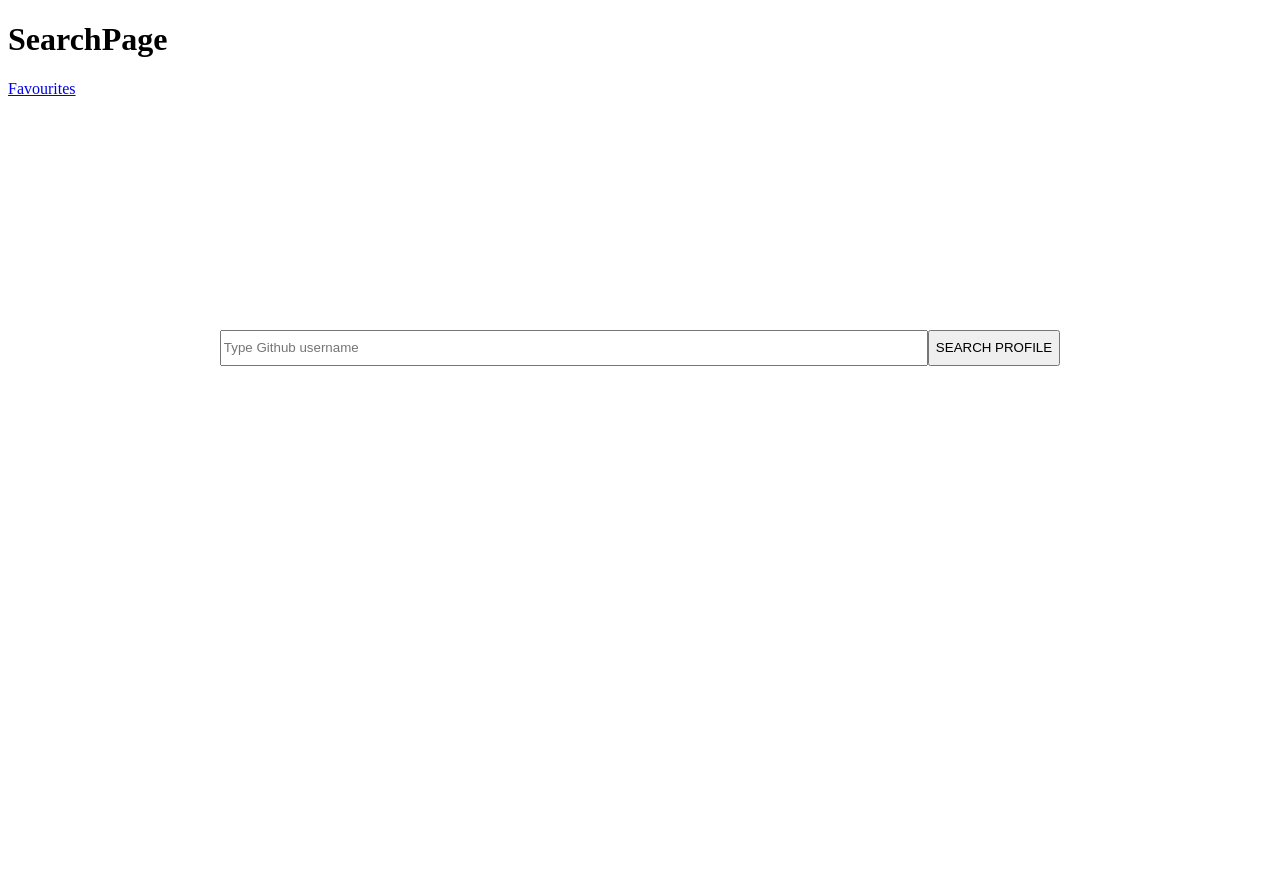
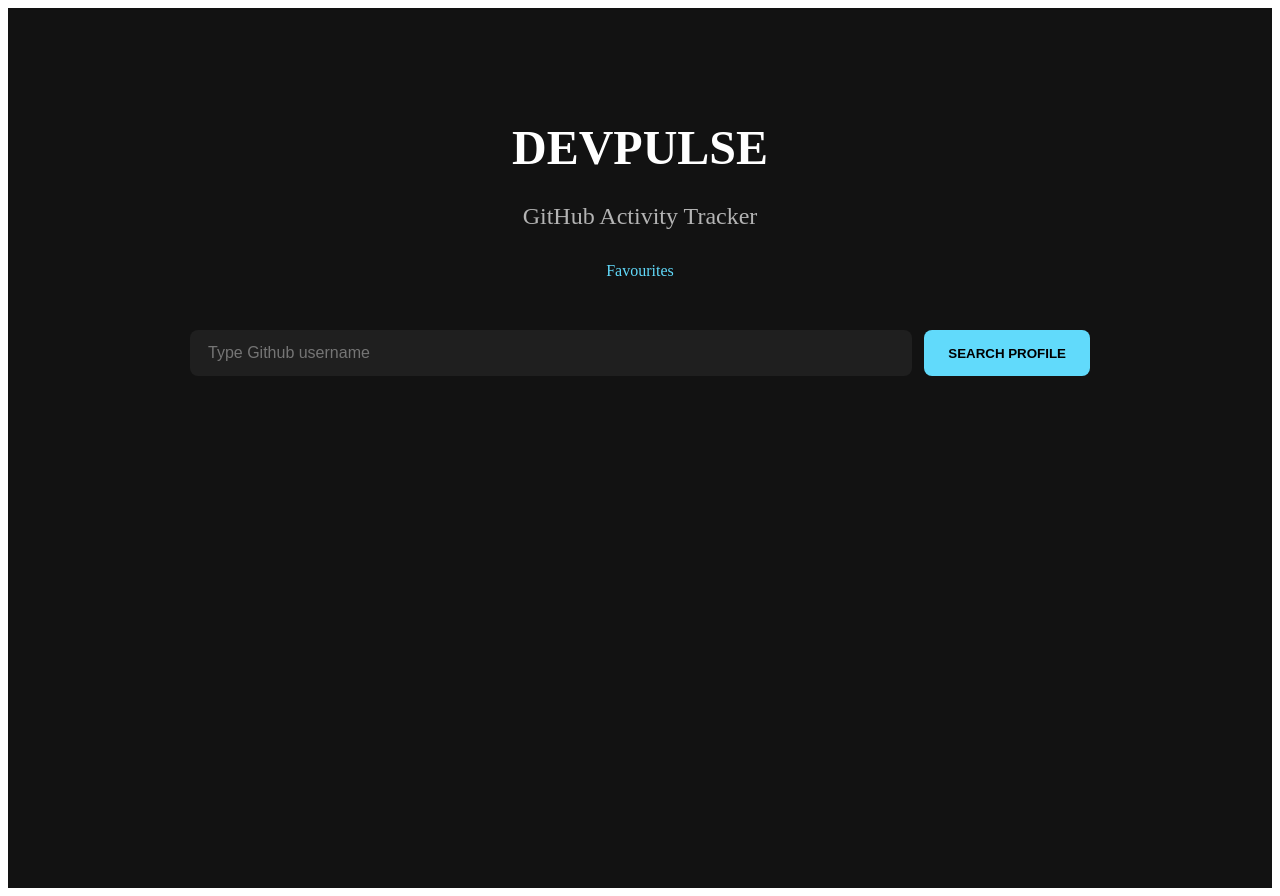
Before and after one commit to AM1306/DevPulse-Github_Activity_T, a React (Vite) app: page / in a window 1280 px wide. Before the commit the page ends 800 px from the top, so only its background shows below. Built offline with nearby package versions, Linux system fonts and the light colour scheme; the HTML template or start-up script is replaced by a standard one.

Commit message:
CSS styling for Search Page

```diff
--- a/src/CSS/SearchPage.css
+++ b/src/CSS/SearchPage.css
@@ -1,21 +1,113 @@
-.searchBar{
-    display: flex;
-    justify-content: center;
-    align-items: center;
-    height: 500px;
+.searchPage {
+  min-height: 100vh;
+  background-color: #121212;
+  color: white;
+
+  display: flex;
+  flex-direction: column;
+  align-items: center;
+
+  padding-top: 80px;
 }
-input{
-    display: flex;
-    flex: 1;
-    max-width: 700px ;
-    height: 30px;
+
+.searchPage h1 {
+  font-size: 3rem;
+  margin-bottom: 0.5rem;
 }
-button{
-    height: 36px;
+
+.searchPage h2 {
+  color: #b3b3b3;
+  font-weight: 400;
+  margin-bottom: 2rem;
 }
-.error{
-    display: flex;
-    align-items: center;
-    justify-content: center;
-    background-color: aqua;
+
+.favouriteLink {
+  color: #61dafb;
+  text-decoration: none;
+  margin-bottom: 2rem;
+  transition: opacity 0.2s ease;
 }
+
+.favouriteLink:hover {
+  opacity: 0.8;
+}
+
+.searchContainer {
+  width: 90%;
+  max-width: 900px;
+  display: flex;
+  flex-direction: column;
+  gap: 20px;
+}
+
+.searchBar {
+  display: flex;
+  gap: 12px;
+  width: 100%;
+}
+
+.searchBar input {
+  flex: 1;
+  padding: 14px 18px;
+  border: none;
+  border-radius: 8px;
+  background-color: #1f1f1f;
+  color: white;
+  font-size: 1rem;
+}
+
+.searchBar button {
+  padding: 14px 24px;
+  border: none;
+  border-radius: 8px;
+  background-color: #61dafb;
+  font-weight: 600;
+  cursor: pointer;
+  white-space: nowrap;
+  transition:
+    transform 0.2s ease,
+    opacity 0.2s ease;
+}
+
+.searchBar button:hover {
+  opacity: 0.9;
+  transform: translateY(-2px);
+}
+
+.searchHistory {
+  width: 100%;
+  display: flex;
+  flex-direction: column;
+  align-items: flex-start;
+  gap: 8px;
+}
+
+.searchHistory p {
+  margin: 0;
+  font-size: 0.9rem;
+  color: #b3b3b3;
+}
+
+.historyTags {
+  display: flex;
+  flex-wrap: wrap;
+  gap: 10px;
+}
+
+.searchHistory button {
+  background-color: #1f1f1f;
+  color: white;
+  border: 1px solid #333;
+  border-radius: 20px;
+  padding: 8px 16px;
+  cursor: pointer;
+  font-size: 0.85rem;
+  transition:
+    background-color 0.2s ease,
+    border-color 0.2s ease;
+}
+
+.searchHistory button:hover {
+  background-color: #2c2c2c;
+  border-color: #555;
+}
--- a/src/pages/SearchPage.jsx
+++ b/src/pages/SearchPage.jsx
@@ -10,7 +10,6 @@
   const [error, setError] = useState(null);
 
   //Browser History
-  //1.Intialize state from localStorage
   const [history, setHistory] = useState(() => {
     try {
       const saved = localStorage.getItem("recentUsernames");
@@ -21,7 +20,6 @@
     }
   });
 
-  //2.Sync to localStorage whenever "history" state changes
   useEffect(() => {
     localStorage.setItem("recentUsernames", JSON.stringify(history));
   }, [history]);
@@ -43,7 +41,7 @@
         setError("User not found.Please check the username.");
         return;
       }
-      //saving username on successful search
+
       setHistory((prev) => {
         const updated = [username, ...prev.filter((u) => u !== username)];
         if (updated.length > 5) {
@@ -61,35 +59,46 @@
   }
 
   return (
-    <>
-      <h1>SearchPage</h1>
-      <Link to="/favourites">Favourites</Link>
+    <div className="searchPage">
+      <h1>DEVPULSE</h1>
+      <h2>GitHub Activity Tracker</h2>
+      <Link to="/favourites" className="favouriteLink">
+        Favourites
+      </Link>
       <br />
 
-      <div className="searchBar">
+      {/* Main Search wrapper container */}
+      <div className="searchContainer">
+        <div className="searchBar">
+          <input
+            type="text"
+            placeholder="Type Github username"
+            onChange={handleUsername}
+            onKeyDown={(e) => {
+              if (e.key === "Enter") handleSearch();
+            }}
+          />
+          <button onClick={handleSearch}>SEARCH PROFILE</button>
+        </div>
+
+        {/* Moved recent searches below the input bar */}
         {history.length > 0 && (
           <div className="searchHistory">
             <p>Recent Searches:</p>
-            {history.map((user) => (
-              <button key={user} onClick={() => navigate(`/user/${user}`)}>
-                {user}
-              </button>
-            ))}
+            <div className="historyTags">
+              {history.map((user) => (
+                <button key={user} onClick={() => navigate(`/user/${user}`)}>
+                  {user}
+                </button>
+              ))}
+            </div>
           </div>
         )}
-        <input
-          type="text"
-          placeholder="Type Github username"
-          onChange={handleUsername}
-          onKeyDown={(e) => {
-            if (e.key === "Enter") handleSearch();
-          }}
-        ></input>
-        <button onClick={handleSearch}>SEARCH PROFILE</button>
       </div>
+
       {isLoading && <Spinner />}
       {error && <p className="error">{error}</p>}
-    </>
+    </div>
   );
 }
 
```
